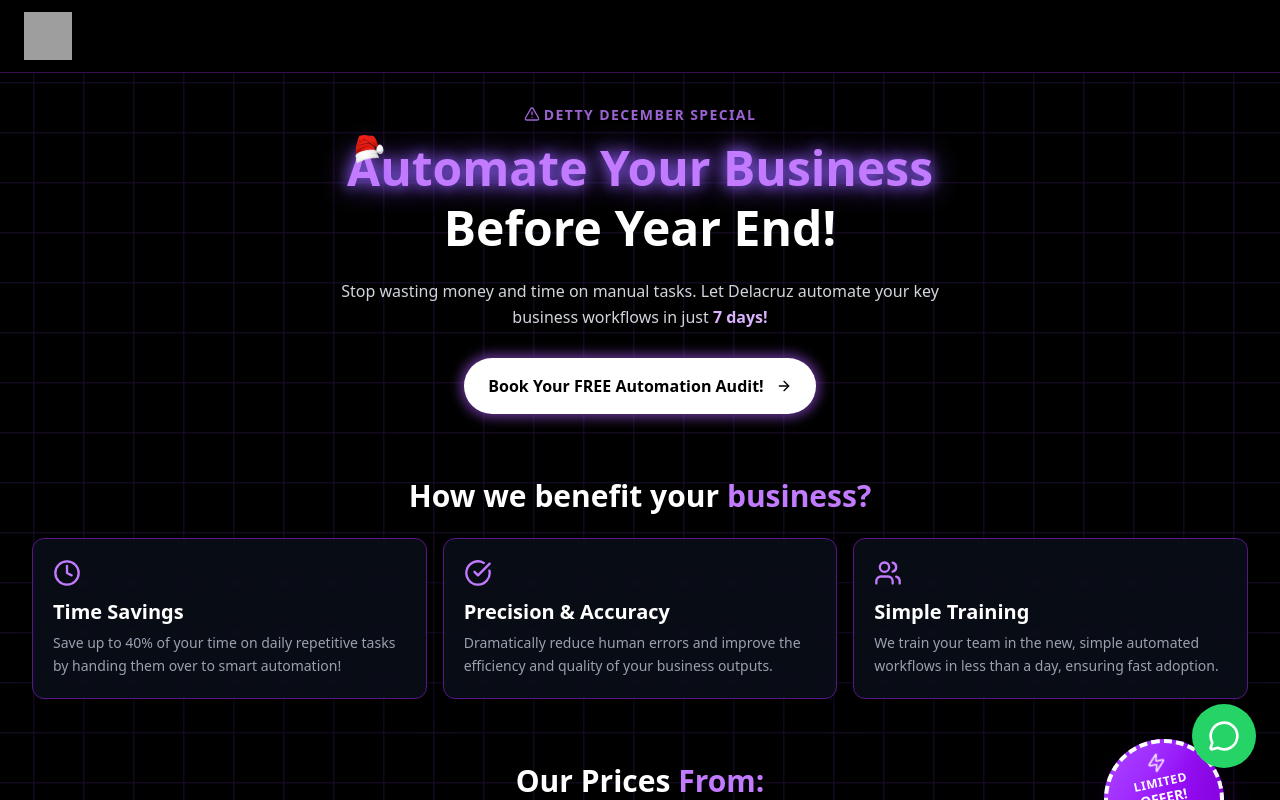
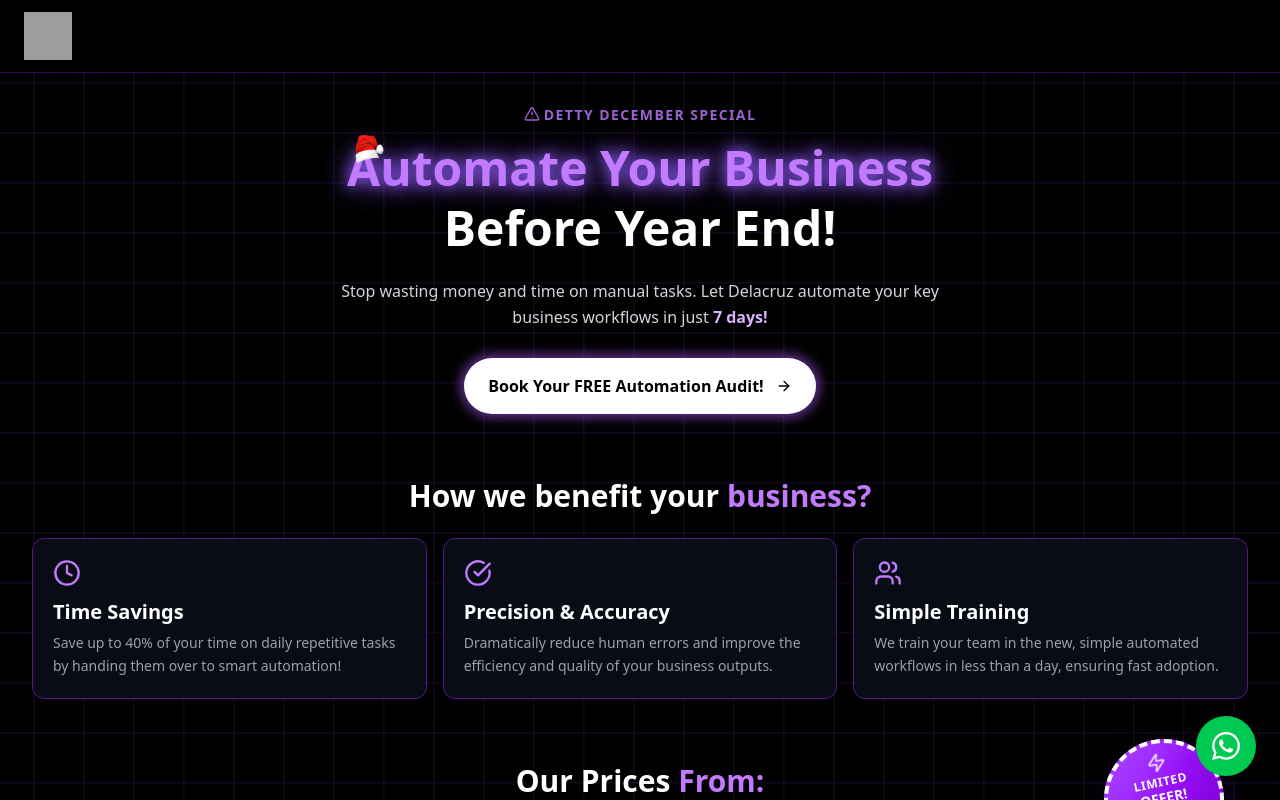
Before and after one commit to Code-X65/LandingPage, a React app: page /LandingPage/landing1/preview3 in a window 1280 px wide. Shown: the top 800 px of the page. Built offline with nearby package versions, Linux system fonts and the light colour scheme; grey boxes are pictures that could not be loaded; the HTML template or start-up script is replaced by a standard one.

Commit message:
UTM Implementation

```diff
--- a/src/Pages/LandnigPage6.jsx
+++ b/src/Pages/LandnigPage6.jsx
@@ -1,6 +1,59 @@
 import React, { useState, useEffect } from 'react';
 import { Clock, Zap, Target, DollarSign, ArrowRight, Star, AlertTriangle, MessageSquare, Briefcase, Users, CheckCircle, Send, MessageCircle } from 'lucide-react';
 import Santa_cap from '../assets/santa_logo.png'
+
+// UTM Tracking Functions
+const getUTMParameters = () => {
+  const params = new URLSearchParams(window.location.search);
+  return {
+    utm_source: params.get('utm_source') || 'direct',
+    utm_medium: params.get('utm_medium') || 'none',
+    utm_campaign: params.get('utm_campaign') || 'none',
+    utm_content: params.get('utm_content') || 'none',
+    utm_term: params.get('utm_term') || 'none'
+  };
+};
+
+const trackUTMEvent = (eventName, utmData) => {
+  // Log to console for debugging
+  console.log('UTM Event:', eventName, utmData);
+
+  // Send to Google Analytics (GA4)
+  if (typeof window !== 'undefined' && window.gtag) {
+    window.gtag('event', eventName, {
+      campaign_source: utmData.utm_source,
+      campaign_medium: utmData.utm_medium,
+      campaign_name: utmData.utm_campaign,
+      campaign_content: utmData.utm_content,
+      campaign_term: utmData.utm_term,
+      cta_name: utmData.cta_name || null,
+      cta_location: utmData.cta_location || null,
+      page_location: window.location.href,
+      page_title: document.title
+    });
+  }
+
+  // Store in memory for session tracking
+  if (typeof window !== 'undefined') {
+    window.utmTracking = window.utmTracking || [];
+    window.utmTracking.push({
+      event: eventName,
+      timestamp: new Date().toISOString(),
+      ...utmData
+    });
+  }
+};
+
+const buildTrackingURL = (baseURL, utmParams) => {
+  const url = new URL(baseURL);
+  Object.entries(utmParams).forEach(([key, value]) => {
+    if (value && value !== 'none') {
+      url.searchParams.set(key, value);
+    }
+  });
+  return url.toString();
+};
+
 // Define the primary color palette and custom animation for the digital/tech aesthetic
 const primaryColor = 'text-purple-400';
 const primaryBg = 'bg-purple-600';
@@ -78,6 +131,16 @@
     animation: whatsapp-pulse 2s infinite;
   }
 `;
+const Whatsapp = (props) => (
+    <svg
+        {...props}
+        xmlns="http://www.w3.org/2000/svg"
+        viewBox="0 0 24 24"
+        fill="currentColor"
+    >
+        <path d="M17.472 14.382c-.297-.149-1.758-.867-2.03-.967-.273-.099-.471-.148-.67.15-.197.297-.767.966-.94 1.164-.173.199-.347.223-.644.075-.297-.15-1.255-.463-2.39-1.475-.883-.788-1.48-1.761-1.653-2.059-.173-.297-.018-.458.13-.606.134-.133.298-.347.446-.52.149-.174.198-.298.298-.497.099-.198.05-.371-.025-.52-.075-.149-.669-1.612-.916-2.207-.242-.579-.487-.5-.669-.51-.173-.008-.371-.01-.57-.01-.198 0-.52.074-.792.372-.272.297-1.04 1.016-1.04 2.479 0 1.462 1.065 2.875 1.213 3.074.149.198 2.096 3.2 5.077 4.487.709.306 1.262.489 1.694.625.712.227 1.36.195 1.871.118.571-.085 1.758-.719 2.006-1.413.248-.694.248-1.289.173-1.413-.074-.124-.272-.198-.57-.347m-5.421 7.403h-.004a9.87 9.87 0 01-5.031-1.378l-.361-.214-3.741.982.998-3.648-.235-.374a9.86 9.86 0 01-1.51-5.26c.001-5.45 4.436-9.884 9.888-9.884 2.64 0 5.122 1.03 6.988 2.898a9.825 9.825 0 012.893 6.994c-.003 5.45-4.437 9.884-9.885 9.884m8.413-18.297A11.815 11.815 0 0012.05 0C5.495 0 .16 5.335.157 11.892c0 2.096.547 4.142 1.588 5.945L.057 24l6.305-1.654a11.882 11.882 0 005.683 1.448h.005c6.554 0 11.89-5.335 11.893-11.893a11.821 11.821 0 00-3.48-8.413Z"/>
+    </svg>
+);
 
 const BenefitCard = ({ icon: Icon, title, description }) => (
   <div className="p-4 sm:p-5 bg-gray-900/50 backdrop-blur-sm border border-purple-900 hover:border-purple-600 transition-all duration-300 rounded-xl shadow-xl hover:shadow-purple-900/60 h-full">
@@ -90,6 +153,14 @@
 const LandingPage6 = () => {
   // Simple state for a countdown timer (simulating urgency)
   const [timeLeft, setTimeLeft] = useState(72 * 3600);
+  const [utmParams, setUtmParams] = useState({});
+
+  useEffect(() => {
+    // Capture UTM parameters on page load
+    const params = getUTMParameters();
+    setUtmParams(params);
+    trackUTMEvent('page_view', params);
+  }, []);
 
   useEffect(() => {
     const timer = setInterval(() => {
@@ -103,6 +174,18 @@
     const m = String(Math.floor((seconds % 3600) / 60)).padStart(2, '0');
     const s = String(seconds % 60).padStart(2, '0');
     return `${h}:${m}:${s}`;
+  };
+
+  const handleCTAClick = (ctaName) => {
+    trackUTMEvent('cta_click', {
+      ...utmParams,
+      cta_name: ctaName,
+      cta_location: 'main'
+    });
+  };
+
+  const handleWhatsAppClick = () => {
+    trackUTMEvent('whatsapp_click', utmParams);
   };
 
   const benefits = [
@@ -123,7 +206,7 @@
     },
   ];
 
-  const whatsappNumber = "2348123456789"; // Replace with actual WhatsApp number
+  const whatsappNumber = "2348012345678";
   const whatsappMessage = encodeURIComponent("Hello! I'm interested in your Detty December Automation Special. Can you tell me more?");
 
   return (
@@ -131,18 +214,30 @@
       {/* Embedded Styles */}
       <style>{customStyles}</style>
 
-      {/* WhatsApp Floating Button */}
-      <a
-        href={`https://wa.me/${whatsappNumber}?text=${whatsappMessage}`}
-        target="_blank"
-        rel="noopener noreferrer"
-        className="fixed bottom-6 right-4 sm:bottom-8 sm:right-6 z-50 "
-      >
-        <div className="bg-[#25D366] hover:bg-[#128C7E] p-3 sm:p-4 rounded-full shadow-2xl transition-all duration-300 transform hover:scale-110">
-          <MessageCircle className="w-6 h-6 sm:w-8 sm:h-8 text-white" />
-        </div>
+      {/* Google Analytics GA4 Script */}
+      <script async src="https://www.googletagmanager.com/gtag/js?id=G-67B91K1K5Q"></script>
+      <script dangerouslySetInnerHTML={{__html: `
+        window.dataLayer = window.dataLayer || [];
+        function gtag(){dataLayer.push(arguments);}
+        gtag('js', new Date());
+        gtag('config', 'G-67B91K1K5Q', {
+          send_page_view: false
+        });
+      `}} />
 
-      </a>
+           {/* Fixed WhatsApp Button */}
+            <a
+                href={`https://wa.me/${whatsappNumber}?text=${whatsappMessage}`}
+                target="_blank"
+                rel="noopener noreferrer"
+                onClick={handleWhatsAppClick}
+                className="fixed bottom-6 right-6 z-50 bg-green-500 hover:bg-green-600 p-4 rounded-full shadow-2xl transition-all hover:scale-110 group"
+            >
+                <Whatsapp className="w-7 h-7 text-white" />
+                <span className="absolute bottom-full right-0 mb-2 bg-gray-900 text-white text-xs px-3 py-1 rounded-lg opacity-0 group-hover:opacity-100 transition-opacity whitespace-nowrap">
+                    Chat with us!
+                </span>
+            </a>
 
 
 
@@ -190,6 +285,7 @@
           <div className="flex flex-col sm:flex-row justify-center items-center gap-3 max-w-xl mx-auto">
             <a
               href="#"
+              onClick={() => handleCTAClick('free_automation_audit')}
               className={`
                 flex items-center justify-center gap-2 px-5 sm:px-6 py-3 sm:py-4 text-sm sm:text-base font-bold
                 rounded-full transition duration-500 transform
--- /dev/null
+++ b/src/utils/getUtmParams.js
@@ -0,0 +1,12 @@
+
+export function getUtmParams() {
+  const params = new URLSearchParams(window.location.search);
+
+  return {
+    utm_source: params.get('utm_source'),
+    utm_medium: params.get('utm_medium'),
+    utm_campaign: params.get('utm_campaign'),
+    utm_term: params.get('utm_term'),
+    utm_content: params.get('utm_content'),
+  };
+}
--- /dev/null
+++ b/src/utils/storeUtmParams.js
@@ -0,0 +1,19 @@
+
+export function storeUtmParams() {
+  const params = new URLSearchParams(window.location.search);
+
+  const utmKeys = [
+    "utm_source",
+    "utm_medium",
+    "utm_campaign",
+    "utm_term",
+    "utm_content",
+  ];
+
+  utmKeys.forEach((key) => {
+    const value = params.get(key);
+    if (value) {
+      localStorage.setItem(key, value);
+    }
+  });
+}
```
